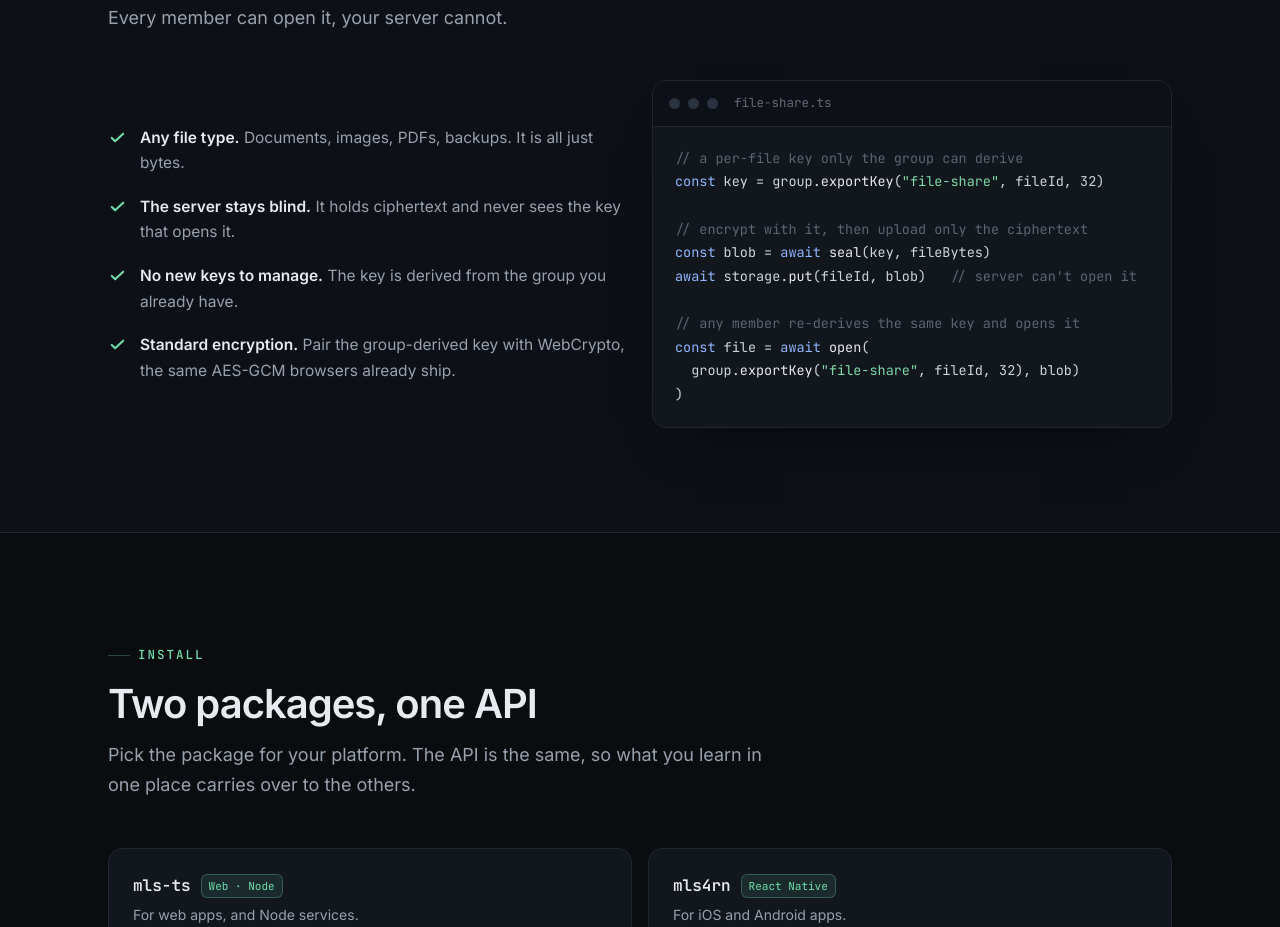
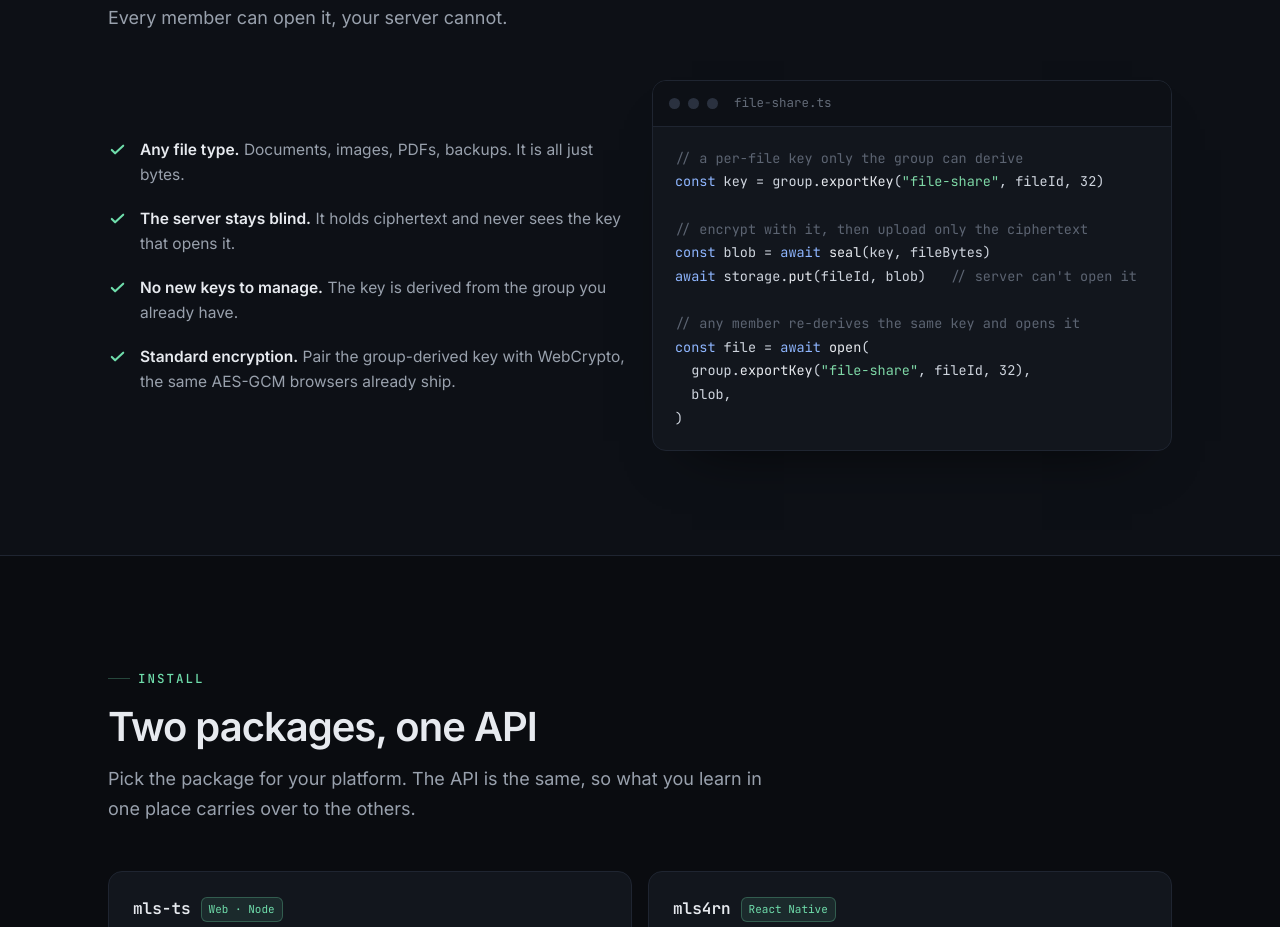
Before and after one commit to umerjaved178/MLS4RN-website, a React (Vite) app: page / in a window 1280 px wide. Shown: the part 3021-3948 px from the top of the page. Built offline with nearby package versions, Linux system fonts and the light colour scheme.

Commit message:
fix: balance parentheses in the file share code sample

```diff
--- a/src/App.tsx
+++ b/src/App.tsx
@@ -96,7 +96,10 @@ function FilesCode() {
         {"\n"}
         <span className="k">const</span> file = <span className="k">await</span> <span className="f">open</span>(
         {"\n"}
-        {"  "}group.<span className="f">exportKey</span>(<span className="s">"file-share"</span>, fileId, 32), blob){"\n"}
+        {"  "}group.<span className="f">exportKey</span>(<span className="s">"file-share"</span>, fileId, 32),
+        {"\n"}
+        {"  "}blob,
+        {"\n"}
         )
       </pre>
     </div>
```
